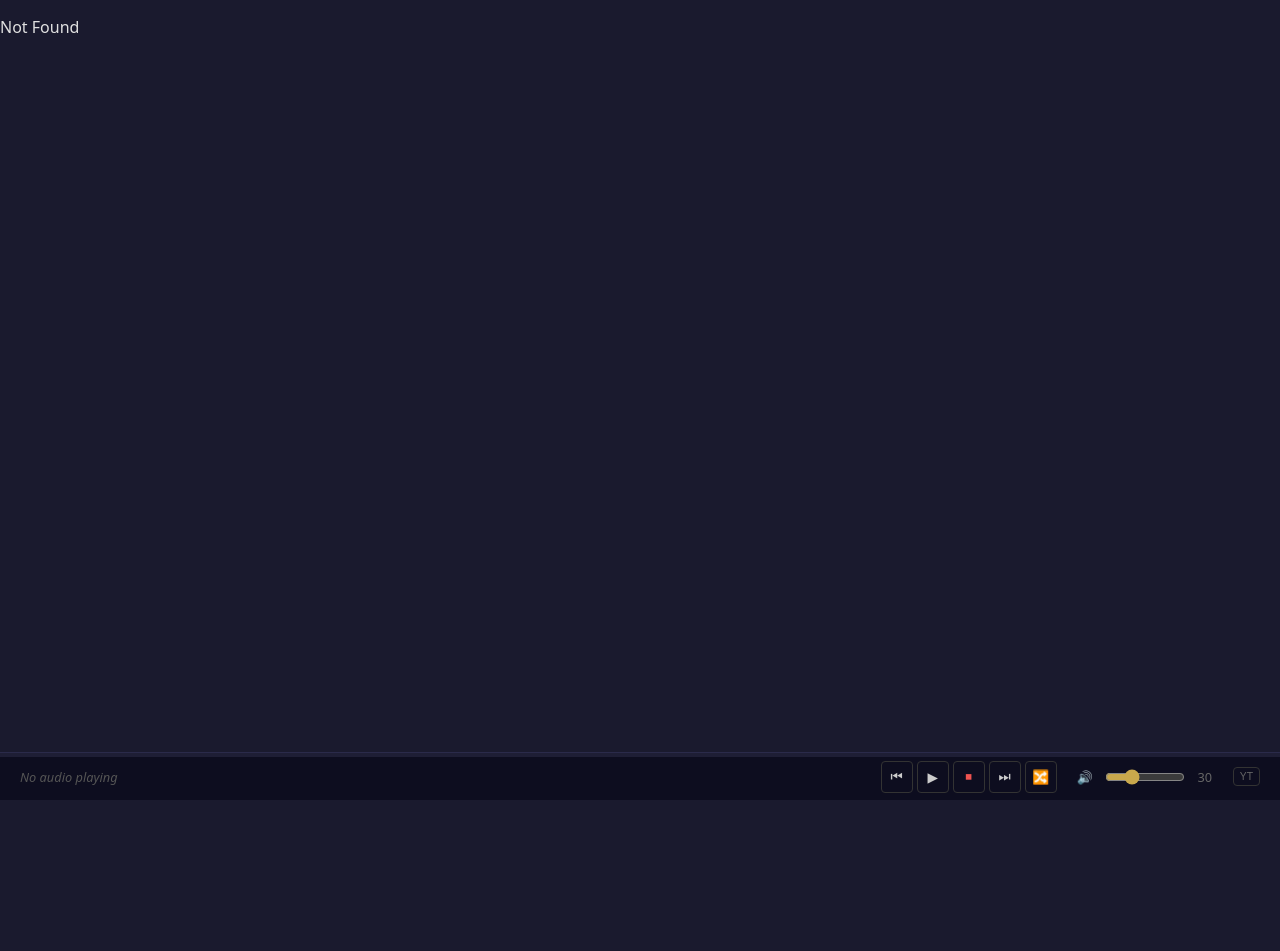
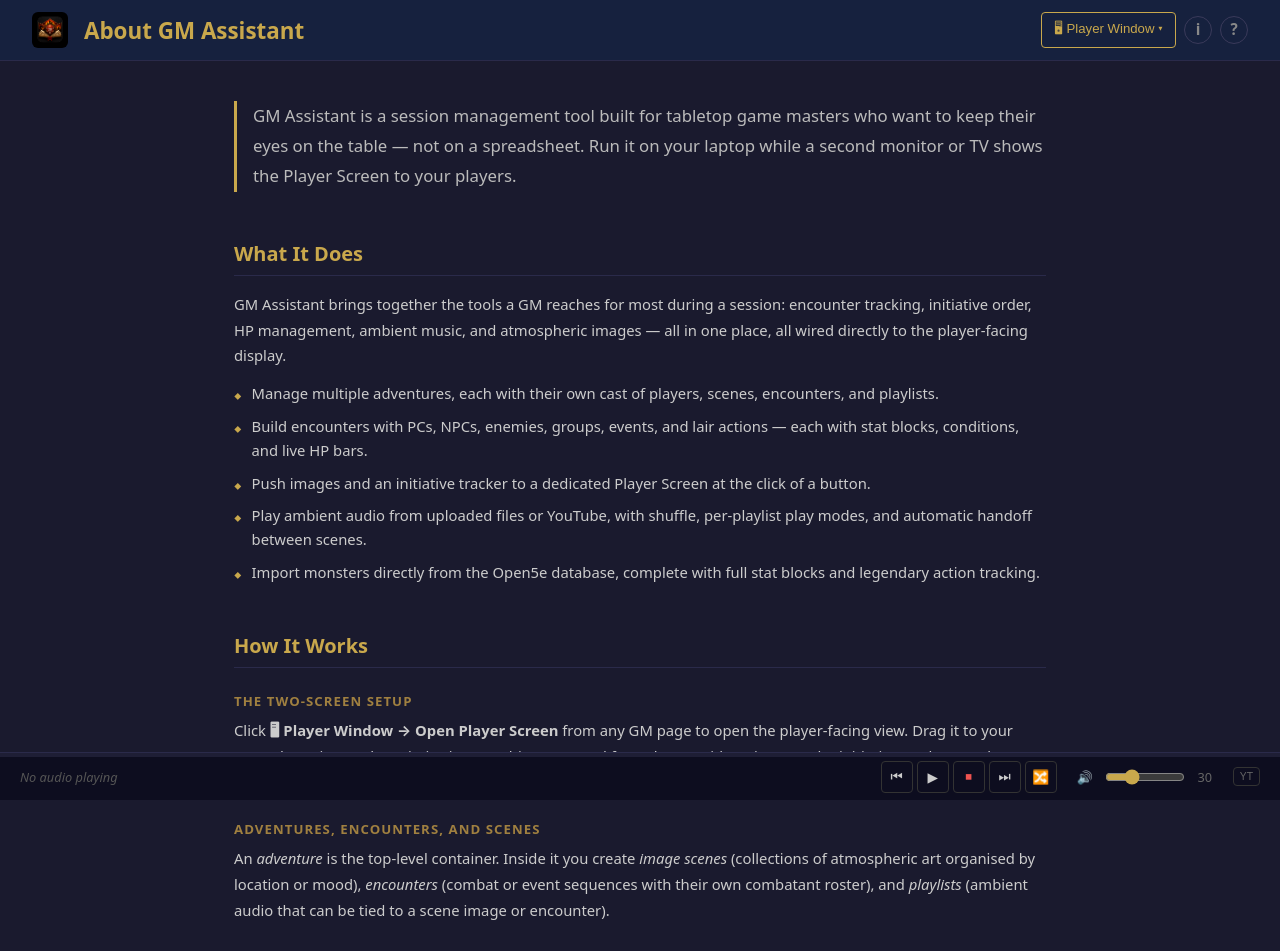
Before and after one commit to gludington/gmassistant, a React (Vite) app in the folder packages/frontend/: page /about in a window 1280 px wide. Before the commit this address had no page. Shown: the top 951 px of the page. Before the commit the page ends 800 px from the top, so only its background shows below. Built offline with nearby package versions, Linux system fonts and the light colour scheme.

Commit message:
Add About page with authoring components and header link

```diff
--- a/packages/frontend/src/components/GmHeader.tsx
+++ b/packages/frontend/src/components/GmHeader.tsx
@@ -95,6 +95,7 @@
             )}
           </div>
 
+          <Link to="/about" style={helpLink} title="About">i</Link>
           <Link to="/help" style={helpLink} title="Help">?</Link>
         </div>
       </header>
--- a/packages/frontend/src/routeTree.gen.ts
+++ b/packages/frontend/src/routeTree.gen.ts
@@ -10,6 +10,7 @@
 
 import { Route as rootRouteImport } from './routes/__root'
 import { Route as PlayerRouteImport } from './routes/player'
+import { Route as AboutRouteImport } from './routes/about'
 import { Route as HelpRouteImport } from './routes/help'
 import { Route as IndexRouteImport } from './routes/index'
 import { Route as RunEncounterIdRouteImport } from './routes/run.$encounterId'
@@ -18,6 +19,11 @@
 const PlayerRoute = PlayerRouteImport.update({
   id: '/player',
   path: '/player',
+  getParentRoute: () => rootRouteImport,
+} as any)
+const AboutRoute = AboutRouteImport.update({
+  id: '/about',
+  path: '/about',
   getParentRoute: () => rootRouteImport,
 } as any)
 const HelpRoute = HelpRouteImport.update({
@@ -43,6 +49,7 @@
 
 export interface FileRoutesByFullPath {
   '/': typeof IndexRoute
+  '/about': typeof AboutRoute
   '/help': typeof HelpRoute
   '/player': typeof PlayerRoute
   '/adventures/$adventureId': typeof AdventuresAdventureIdRoute
@@ -50,6 +57,7 @@
 }
 export interface FileRoutesByTo {
   '/': typeof IndexRoute
+  '/about': typeof AboutRoute
   '/help': typeof HelpRoute
   '/player': typeof PlayerRoute
   '/adventures/$adventureId': typeof AdventuresAdventureIdRoute
@@ -58,6 +66,7 @@
 export interface FileRoutesById {
   __root__: typeof rootRouteImport
   '/': typeof IndexRoute
+  '/about': typeof AboutRoute
   '/help': typeof HelpRoute
   '/player': typeof PlayerRoute
   '/adventures/$adventureId': typeof AdventuresAdventureIdRoute
@@ -67,6 +76,7 @@
   fileRoutesByFullPath: FileRoutesByFullPath
   fullPaths:
     | '/'
+    | '/about'
     | '/help'
     | '/player'
     | '/adventures/$adventureId'
@@ -74,6 +84,7 @@
   fileRoutesByTo: FileRoutesByTo
   to:
     | '/'
+    | '/about'
     | '/help'
     | '/player'
     | '/adventures/$adventureId'
@@ -81,6 +92,7 @@
   id:
     | '__root__'
     | '/'
+    | '/about'
     | '/help'
     | '/player'
     | '/adventures/$adventureId'
@@ -89,6 +101,7 @@
 }
 export interface RootRouteChildren {
   IndexRoute: typeof IndexRoute
+  AboutRoute: typeof AboutRoute
   HelpRoute: typeof HelpRoute
   PlayerRoute: typeof PlayerRoute
   AdventuresAdventureIdRoute: typeof AdventuresAdventureIdRoute
@@ -102,6 +115,13 @@
       path: '/player'
       fullPath: '/player'
       preLoaderRoute: typeof PlayerRouteImport
+      parentRoute: typeof rootRouteImport
+    }
+    '/about': {
+      id: '/about'
+      path: '/about'
+      fullPath: '/about'
+      preLoaderRoute: typeof AboutRouteImport
       parentRoute: typeof rootRouteImport
     }
     '/help': {
@@ -137,6 +157,7 @@
 
 const rootRouteChildren: RootRouteChildren = {
   IndexRoute: IndexRoute,
+  AboutRoute: AboutRoute,
   HelpRoute: HelpRoute,
   PlayerRoute: PlayerRoute,
   AdventuresAdventureIdRoute: AdventuresAdventureIdRoute,
--- /dev/null
+++ b/packages/frontend/src/routes/about.tsx
@@ -0,0 +1,243 @@
+import { createFileRoute } from '@tanstack/react-router';
+import { GmHeader } from '../components/GmHeader';
+
+export const Route = createFileRoute('/about')({
+  component: AboutPage,
+});
+
+// ── Content helpers ───────────────────────────────────────────────────────────
+// Use these components to author the page. Each maps to a named style below.
+//
+//   <Section>                  top-level content block, adds vertical spacing
+//   <H2>                       section heading (gold, underlined)
+//   <H3>                       subsection heading (muted gold, uppercase small)
+//   <P>                        body paragraph
+//   <Lead>                     intro / pull-quote paragraph (left gold border)
+//   <Ul>                       unordered list wrapper
+//   <Li>                       list item (◆ gold bullet)
+//   <Figure src caption="…">  image with optional caption
+//
+// Example:
+//   <Section>
+//     <H2>Section Title</H2>
+//     <P>Body text. Inline <strong>bold</strong> and <em>italic</em> work normally.</P>
+//     <Ul>
+//       <Li>First point</Li>
+//       <Li>Second point</Li>
+//     </Ul>
+//     <Figure src="/screenshots/player-screen.png" caption="The player-facing screen." />
+//   </Section>
+
+function Section({ children }: { children: React.ReactNode }) {
+  return <section style={s.section}>{children}</section>;
+}
+function H2({ children }: { children: React.ReactNode }) {
+  return <h2 style={s.h2}>{children}</h2>;
+}
+function H3({ children }: { children: React.ReactNode }) {
+  return <h3 style={s.h3}>{children}</h3>;
+}
+function P({ children }: { children: React.ReactNode }) {
+  return <p style={s.p}>{children}</p>;
+}
+function Lead({ children }: { children: React.ReactNode }) {
+  return <p style={s.lead}>{children}</p>;
+}
+function Ul({ children }: { children: React.ReactNode }) {
+  return <ul style={s.ul}>{children}</ul>;
+}
+function Li({ children }: { children: React.ReactNode }) {
+  return (
+    <li style={s.li}>
+      <span style={s.bullet}>◆</span>
+      {children}
+    </li>
+  );
+}
+function Figure({ src, caption }: { src: string; caption?: string }) {
+  return (
+    <figure style={s.figure}>
+      <img src={src} alt={caption ?? ''} style={s.figImg} />
+      {caption && <figcaption style={s.figCaption}>{caption}</figcaption>}
+    </figure>
+  );
+}
+
+// ── Page ──────────────────────────────────────────────────────────────────────
+
+function AboutPage() {
+  return (
+    <div style={s.page}>
+      <GmHeader>
+        <h1 style={s.title}>About GM Assistant</h1>
+      </GmHeader>
+
+      <main style={s.main}>
+
+        <Section>
+          <Lead>
+            GM Assistant is a session management tool built for tabletop game masters who want
+            to keep their eyes on the table — not on a spreadsheet. Run it on your laptop while
+            a second monitor or TV shows the Player Screen to your players.
+          </Lead>
+        </Section>
+
+        <Section>
+          <H2>What It Does</H2>
+          <P>
+            GM Assistant brings together the tools a GM reaches for most during a session:
+            encounter tracking, initiative order, HP management, ambient music, and atmospheric
+            images — all in one place, all wired directly to the player-facing display.
+          </P>
+          <Ul>
+            <Li>Manage multiple adventures, each with their own cast of players, scenes, encounters, and playlists.</Li>
+            <Li>Build encounters with PCs, NPCs, enemies, groups, events, and lair actions — each with stat blocks, conditions, and live HP bars.</Li>
+            <Li>Push images and an initiative tracker to a dedicated Player Screen at the click of a button.</Li>
+            <Li>Play ambient audio from uploaded files or YouTube, with shuffle, per-playlist play modes, and automatic handoff between scenes.</Li>
+            <Li>Import monsters directly from the Open5e database, complete with full stat blocks and legendary action tracking.</Li>
+          </Ul>
+        </Section>
+
+        <Section>
+          <H2>How It Works</H2>
+          <H3>The Two-Screen Setup</H3>
+          <P>
+            Click <strong>🖥 Player Window → Open Player Screen</strong> from any GM page to open
+            the player-facing view. Drag it to your second monitor and maximise it. Everything you
+            send from the GM side — images, the initiative tracker, HP changes — is pushed there
+            in real time via a broadcast channel. No polling, no refresh.
+          </P>
+          <H3>Adventures, Encounters, and Scenes</H3>
+          <P>
+            An <em>adventure</em> is the top-level container. Inside it you create <em>image scenes</em>{' '}
+            (collections of atmospheric art organised by location or mood), <em>encounters</em>{' '}
+            (combat or event sequences with their own combatant roster), and <em>playlists</em>{' '}
+            (ambient audio that can be tied to a scene image or encounter).
+          </P>
+          <H3>Live Encounter Tracking</H3>
+          <P>
+            The encounter tracker handles initiative order, active-combatant highlighting, round
+            counting, HP editing, condition badges, and legendary action / resistance tracking
+            for creatures that have them. Progress is saved automatically; navigating away and
+            back resumes exactly where you left off.
+          </P>
+        </Section>
+
+        <Section>
+          <H2>Running Locally vs. Desktop</H2>
+          <P>
+            GM Assistant can be run as a local web server or as a self-contained desktop application.
+          </P>
+          <Ul>
+            <Li><strong>Web / dev mode</strong> — run <code>pnpm dev</code> from the repo root. The GM interface is at <code>localhost:5173</code> and the Player Screen at <code>localhost:5173/player</code>.</Li>
+            <Li><strong>Desktop app</strong> — the packaged Electron build bundles its own server and SQLite database. No internet connection required except for YouTube playback. Data persists in your OS user-data folder across updates.</Li>
+          </Ul>
+        </Section>
+
+        <Section>
+          <H2>Importing and Exporting</H2>
+          <P>
+            Adventures and encounters can be exported as <code>.gma.zip</code> files and imported
+            on any other instance of GM Assistant. Use this to back up your campaigns, share
+            encounters with other GMs, or move a campaign between machines.
+          </P>
+        </Section>
+
+        <Section>
+          <H2>Technical Notes</H2>
+          <Ul>
+            <Li><strong>Frontend</strong> — React 18, Vite, TanStack Router, TanStack Query</Li>
+            <Li><strong>Backend</strong> — Hono, Drizzle ORM, LibSQL / SQLite</Li>
+            <Li><strong>Desktop</strong> — Electron wrapping the same Hono backend</Li>
+            <Li><strong>Monster data</strong> — Open5e API (open5e.com), used under their open licence</Li>
+          </Ul>
+        </Section>
+
+      </main>
+    </div>
+  );
+}
+
+// ── Styles ────────────────────────────────────────────────────────────────────
+
+const s: Record<string, React.CSSProperties> = {
+  // Page shell
+  page: { minHeight: '100vh', background: '#1a1a2e', color: '#e0e0e0', paddingBottom: 80 },
+  title: { margin: 0, fontSize: '1.4rem', color: '#c9a84c' },
+  main: { maxWidth: 860, margin: '0 auto', padding: '40px 24px' },
+
+  // Section block — wrap each logical chunk in <Section>
+  section: { marginBottom: 48 },
+
+  // H2 — primary section heading
+  h2: {
+    margin: '0 0 16px',
+    fontSize: '1.25rem',
+    fontWeight: 700,
+    color: '#c9a84c',
+    borderBottom: '1px solid #2a2a4a',
+    paddingBottom: 8,
+  },
+
+  // H3 — subsection heading
+  h3: {
+    margin: '24px 0 8px',
+    fontSize: '0.825rem',
+    fontWeight: 700,
+    color: '#a08040',
+    textTransform: 'uppercase',
+    letterSpacing: '0.08em',
+  },
+
+  // P — body paragraph
+  p: {
+    margin: '0 0 12px',
+    fontSize: '0.925rem',
+    lineHeight: 1.75,
+    color: '#ccc',
+  },
+
+  // Lead — intro / pull-quote
+  lead: {
+    margin: '0 0 12px',
+    fontSize: '1.05rem',
+    lineHeight: 1.8,
+    color: '#bbb',
+    borderLeft: '3px solid #c9a84c',
+    paddingLeft: 16,
+  },
+
+  // List
+  ul: { margin: '0 0 12px', padding: 0, listStyle: 'none' },
+  li: {
+    position: 'relative',
+    display: 'flex',
+    gap: 10,
+    alignItems: 'baseline',
+    marginBottom: 8,
+    fontSize: '0.925rem',
+    lineHeight: 1.65,
+    color: '#ccc',
+  },
+  bullet: {
+    color: '#c9a84c',
+    fontSize: '0.45rem',
+    flexShrink: 0,
+    marginTop: '0.55em',
+  },
+
+  // Figure / image
+  figure: { margin: '24px 0', padding: 0 },
+  figImg: {
+    display: 'block',
+    maxWidth: '100%',
+    borderRadius: 6,
+    border: '1px solid #2a2a4a',
+  },
+  figCaption: {
+    marginTop: 8,
+    fontSize: '0.8rem',
+    color: '#666',
+    fontStyle: 'italic',
+  },
+};
```
